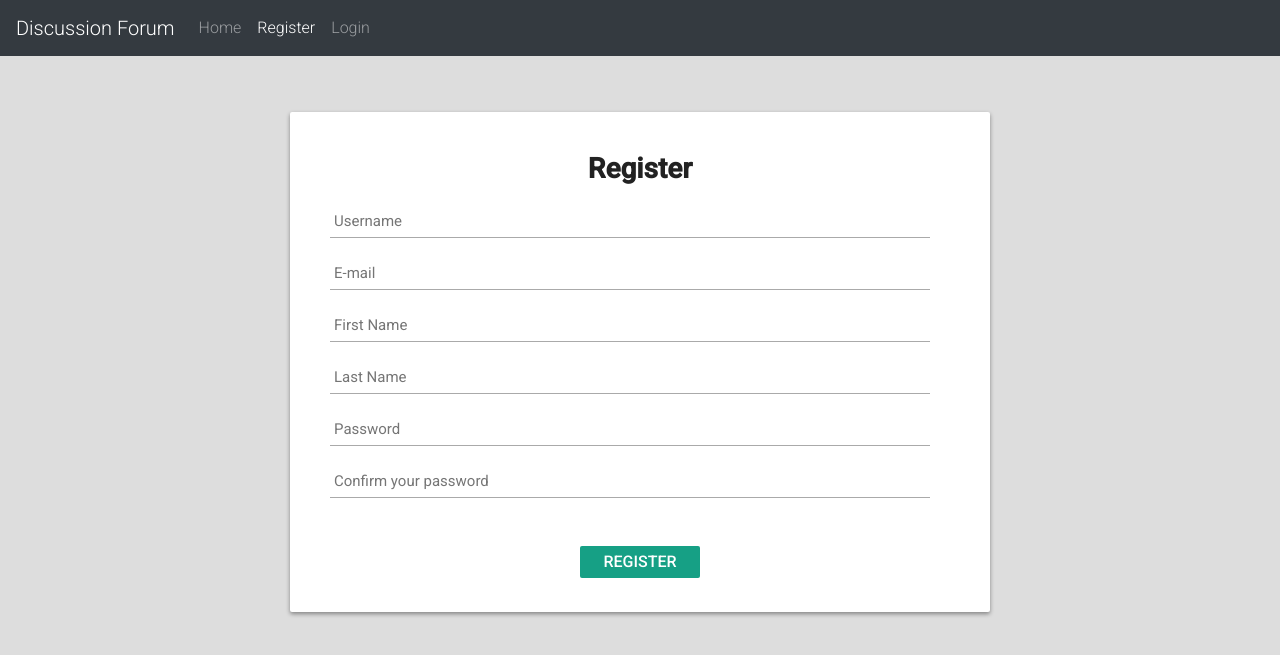
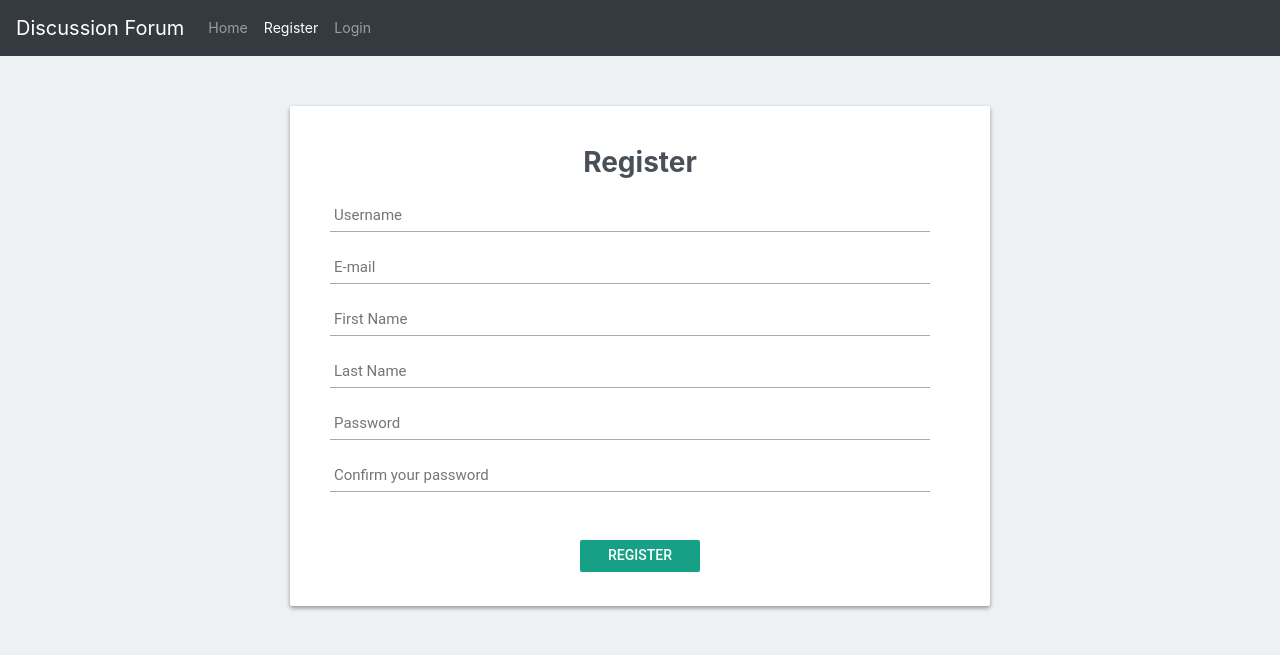
Before and after one commit to ao994/plant-pals, a Django app: page /register/ in a window 1280 px wide. Shown: the top 655 px of the page. Run offline with Django 3.2, Linux system fonts and the light colour scheme; some libraries are stand-ins or nearby versions.

Commit message:
updated css

```diff
--- a/plant-pals/profile_of_user/templates/basic.html
+++ b/plant-pals/profile_of_user/templates/basic.html
@@ -13,9 +13,11 @@
     <link rel="stylesheet" href="https://stackpath.bootstrapcdn.com/bootstrap/4.2.1/css/bootstrap.min.css" integrity="sha384-GJzZqFGwb1QTTN6wy59ffF1BuGJpLSa9DkKMp0DgiMDm4iYMj70gZWKYbI706tWS" crossorigin="anonymous">
 
     <title>{% block title %} {% endblock %}</title>
-      <style>
-          {% block css %} {% endblock %}
-    </style>
+
+    <!-- CSS stylesheet reference -->
+    {% load static %}
+    <link rel="stylesheet" href="{% static 'profile_of_user/style.css' %}">
+
   </head>
   <body>
     <nav class="navbar navbar-expand-lg navbar-dark bg-dark fixed-top">
--- a/plant-pals/profile_of_user/templates/discussion.html
+++ b/plant-pals/profile_of_user/templates/discussion.html
@@ -2,8 +2,6 @@
 
 {% block title %} Solutions {% endblock %}
 
-{% block css %}
-{% endblock %}
 {% block body %}
 <br>
 <div class="container-fluid mt-5">
--- a/plant-pals/profile_of_user/templates/profile.html
+++ b/plant-pals/profile_of_user/templates/profile.html
@@ -3,9 +3,6 @@
 {% block title %} Profile {% endblock %}
 {% block profileactive %} active {% endblock profileactive %}
 
-{% block css %}
-    {# Add your CSS links or styles here if needed #}
-{% endblock %}
 {% block body %}
 <br>
 
--- a/plant-pals/profile_of_user/templates/register.html
+++ b/plant-pals/profile_of_user/templates/register.html
@@ -3,102 +3,6 @@
 {% block title %} Register {% endblock %}
 {% block registeractive %} active {% endblock registeractive %}
 {% block css %}
-@import url(https://fonts.googleapis.com/css?family=Roboto:400,300,500);
-*:focus {
-  outline: none;
-}
-
-body {
-  margin: 0;
-  padding: 0;
-  background: #DDD;
-  font-size: 16px;
-  color: #222;
-  font-family: 'Roboto', sans-serif;
-  font-weight: 300;
-}
-
-#login-box {
-  position: relative;
-  margin: 5% auto;
-  width: 700px;
-  height: 500px;
-  background: #FFF;
-  border-radius: 2px;
-  box-shadow: 0 2px 4px rgba(0, 0, 0, 0.4);
-}
-
-.items {
-  position: absolute;
-  top: 0;
-  left: 0;
-  box-sizing: border-box;
-  padding: 40px;
-  width: 700px;
-  height: 500px;
-}
-
-h1 {
-  margin: 0 0 20px 0;
-  font-weight: bold;
-  font-size: 28px;
-  text-align: center;
-}
-
-input[type="text"],
-input[type="email"],
-input[type="password"] {
-  display: block;
-  box-sizing: border-box;
-  margin-bottom: 20px;
-  padding: 4px;
-  width: 600px;
-  height: 32px;
-  border: none;
-  border-bottom: 1px solid #AAA;
-  font-family: 'Roboto', sans-serif;
-  font-weight: 400;
-  font-size: 15px;
-  transition: 0.2s ease;
-}
-
-input[type="text"]:focus,
-input[type="email"]:focus,
-input[type="password"]:focus {
-  border-bottom: 2px solid #16a085;
-  color: #16a085;
-  transition: 0.2s ease;
-}
-
-input[type="submit"] {
-  margin-top: 28px;
-  width: 120px;
-  height: 32px;
-  background: #16a085;
-  border: none;
-  border-radius: 2px;
-  color: #FFF;
-  font-family: 'Roboto', sans-serif;
-  font-weight: 500;
-  text-transform: uppercase;
-  transition: 0.1s ease;
-  cursor: pointer;
-  position: relative;
-  left: 250px;
-}
-
-input[type="submit"]:hover,
-input[type="submit"]:focus {
-  opacity: 0.8;
-  box-shadow: 0 2px 4px rgba(0, 0, 0, 0.4);
-  transition: 0.1s ease;
-}
-
-input[type="submit"]:active {
-  opacity: 1;
-  box-shadow: 0 1px 2px rgba(0, 0, 0, 0.4);
-  transition: 0.1s ease;
-}
 
 <!-- start of website code -->
 {% endblock %}
--- /dev/null
+++ b/plant-pals/static/profile_of_user/style.css
@@ -0,0 +1,190 @@
+
+/* Taken from forum.html */
+
+/* CONFLICT- PLEASE FIX */
+body {
+    margin: 0;
+    font-family: -apple-system, BlinkMacSystemFont, "Segoe UI", Roboto, "Helvetica Neue", Arial, "Noto Sans", sans-serif,
+    "Apple Color Emoji", "Segoe UI Emoji", "Segoe UI Symbol", "Noto Color Emoji";
+    font-size: .88rem;
+    font-weight: 400;
+    line-height: 1.5;
+    color: #495057;
+    text-align: left;
+    background-color: #eef1f3
+}
+
+.mt-100 {
+    margin-top: 100px
+}
+
+.card {
+    box-shadow: 0 0.46875rem 2.1875rem rgba(4, 9, 20, 0.03), 0 0.9375rem 1.40625rem rgba(4, 9, 20, 0.03), 0 0.25rem
+    0.53125rem rgba(4, 9, 20, 0.05), 0 0.125rem 0.1875rem rgba(4, 9, 20, 0.03);
+    border-width: 0;
+    transition: all .2s
+}
+
+.card-header:first-child {
+    border-radius: calc(.25rem - 1px) calc(.25rem - 1px) 0 0
+}
+
+.card-header {
+    display: flex;
+    align-items: center;
+    border-bottom-width: 1px;
+    padding-top: 0;
+    padding-bottom: 0;
+    padding-right: .625rem;
+    height: 3.5rem;
+    text-transform: uppercase;
+    background-color: #fff;
+    border-bottom: 1px solid rgba(26, 54, 126, 0.125)
+}
+
+.btn-primary {
+    color: #fff;
+    background-color: #3f6ad8;
+    border-color: #3f6ad8
+}
+
+.btn {
+    font-size: 0.8rem;
+    font-weight: 500;
+    outline: none !important;
+    position: relative;
+    transition: color 0.15s, background-color 0.15s, border-color 0.15s, box-shadow 0.15s
+}
+
+.card-body {
+    flex: 1 1 auto;
+    padding: 1.25rem
+}
+
+.card-body p {
+    font-size: 13px
+}
+
+a {
+    color: #E91E63;
+    text-decoration: none !important;
+    background-color: transparent
+}
+
+.media img {
+    width: 40px;
+    height: auto
+}
+
+@import url(https://fonts.googleapis.com/css?family=Roboto:400,300,500);
+*:focus {
+  outline: none;
+}
+
+/* Taken from login.html*/
+
+/* CONFLICT- PLEASE FIX */
+/*
+body {
+  margin: 0;
+  padding: 0;
+  background: #DDD;
+  font-size: 16px;
+  color: #222;
+  font-family: 'Roboto', sans-serif;
+  font-weight: 300;
+}
+*/
+
+/* CONFLICT- PLEASE FIX */
+#login-box {
+  position: relative;
+  margin: 5% auto;
+  width: 700px;
+  height: 500px;
+  background: #FFF;
+  border-radius: 2px;
+  box-shadow: 0 2px 4px rgba(0, 0, 0, 0.4);
+}
+
+.items {
+  position: absolute;
+  top: 0;
+  left: 0;
+  box-sizing: border-box;
+  padding: 40px;
+  width: 700px;
+  height: 500px;
+}
+
+h1 {
+  margin: 0 0 20px 0;
+  font-weight: bold;
+  font-size: 28px;
+  text-align: center;
+}
+
+input[type="text"],
+input[type="email"],
+input[type="password"] {
+  display: block;
+  box-sizing: border-box;
+  margin-bottom: 20px;
+  padding: 4px;
+  width: 600px;
+  height: 32px;
+  border: none;
+  border-bottom: 1px solid #AAA;
+  font-family: 'Roboto', sans-serif;
+  font-weight: 400;
+  font-size: 15px;
+  transition: 0.2s ease;
+}
+
+input[type="text"]:focus,
+input[type="email"]:focus,
+input[type="password"]:focus {
+  border-bottom: 2px solid #16a085;
+  color: #16a085;
+  transition: 0.2s ease;
+}
+
+input[type="submit"] {
+  margin-top: 28px;
+  width: 120px;
+  height: 32px;
+  background: #16a085;
+  border: none;
+  border-radius: 2px;
+  color: #FFF;
+  font-family: 'Roboto', sans-serif;
+  font-weight: 500;
+  text-transform: uppercase;
+  transition: 0.1s ease;
+  cursor: pointer;
+  position: relative;
+  left: 250px;
+}
+
+input[type="submit"]:hover,
+input[type="submit"]:focus {
+  opacity: 0.8;
+  box-shadow: 0 2px 4px rgba(0, 0, 0, 0.4);
+  transition: 0.1s ease;
+}
+
+input[type="submit"]:active {
+  opacity: 1;
+  box-shadow: 0 1px 2px rgba(0, 0, 0, 0.4);
+  transition: 0.1s ease;
+}
+
+/* taken from register.html*/
+
+@import url(https://fonts.googleapis.com/css?family=Roboto:400,300,500);
+
+*:focus {
+  outline: none;
+}
+
+/* merged copies of styles from login.html */
```
Also changed, not shown: plant-pals/profile_of_user/templates/forum.html (+0 -75 lines), plant-pals/profile_of_user/templates/login.html (+0 -94 lines).
